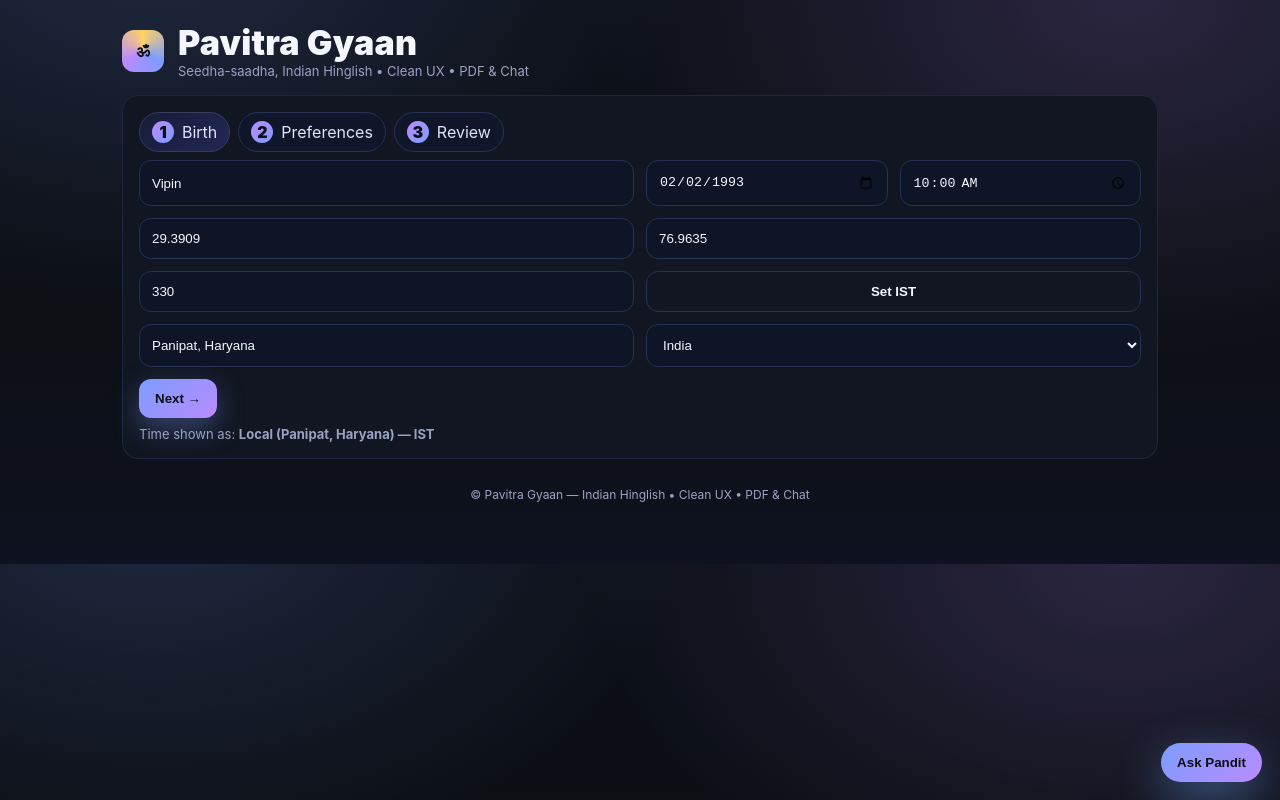
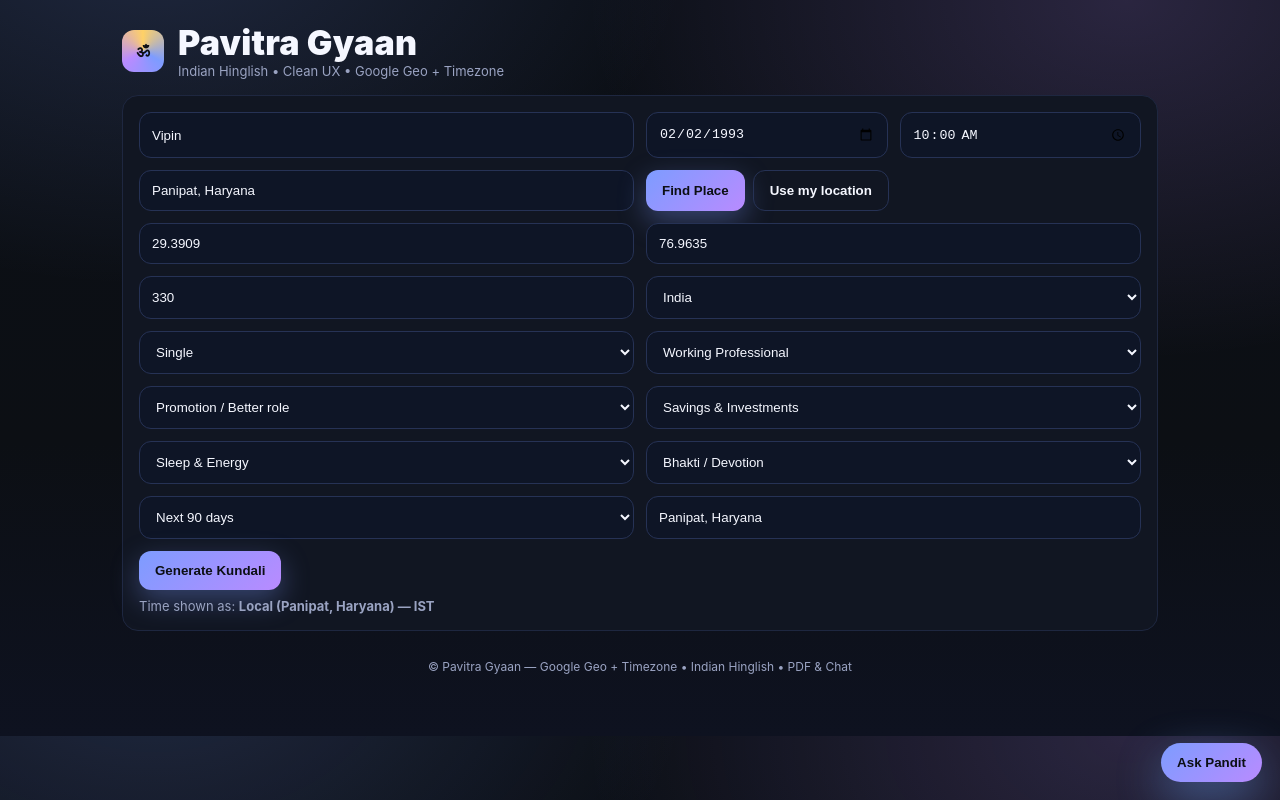
Before and after one commit to vipinatyagi-web/pavitra-gyaan-site-NEW, a Next.js app: page / in a window 1280 px wide. Built offline with nearby package versions, Linux system fonts and the light colour scheme.

Commit message:
Update index.js

```diff
--- a/pages/index.js
+++ b/pages/index.js
@@ -6,13 +6,9 @@ const TABS = ['Overview','Career','Money','Love','Health','Family','Education','
 export default function Home(){
   const [step,setStep]=useState(1);
   const [form,setForm]=useState({full_name:'Vipin',dob:'1993-02-02',tob:'10:00',lat:'29.3909',lon:'76.9635',tz_offset_minutes:'330'});
-  const [extra,setExtra]=useState({
-    country:'India', birthplace:'Panipat, Haryana',
-    gender:'Male', relationship_status:'Single',
-    career_stage:'Working Professional', career_goal:'Promotion / Better role',
-    money_goal:'Savings & Investments', health_focus:'Sleep & Energy',
-    spiritual_inclination:'Bhakti / Devotion', top_concern:'Career Clarity', time_horizon:'Next 90 days'
-  });
+  const [extra,setExtra]=useState({country:'India', birthplace:'Panipat, Haryana', gender:'Male', relationship_status:'Single', career_stage:'Working Professional', career_goal:'Promotion / Better role', money_goal:'Savings & Investments', health_focus:'Sleep & Energy', spiritual_inclination:'Bhakti / Devotion', top_concern:'Career Clarity', time_horizon:'Next 90 days'});
+  const [place,setPlace]=useState('Panipat, Haryana');
+  const [geoLoading,setGeoLoading]=useState(false);
 
   const [loading,setLoading]=useState(false);
   const [result,setResult]=useState(null);
@@ -24,15 +20,42 @@ export default function Home(){
   const [q,setQ]=useState('');
 
   const istLabel=useMemo(()=>{
-    if((extra.country||'').toLowerCase()==='india') return `Local (${extra.birthplace||'India'}) — IST`;
     const m=parseInt(form.tz_offset_minutes||'330',10);
+    if((extra.country||'').toLowerCase()==='india' || m===330) return `Local (${extra.birthplace||'India'}) — IST`;
     const s=m>=0?'+':'-'; const h=String(Math.floor(Math.abs(m)/60)).padStart(2,'0'); const mm=String(Math.abs(m)%60).padStart(2,'0');
     return `UTC${s}${h}:${mm}`;
   },[form.tz_offset_minutes, extra.country, extra.birthplace]);
 
   const update=e=>setForm({...form,[e.target.name]:e.target.value});
   const updateExtra=e=>setExtra({...extra,[e.target.name]:e.target.value});
-  const setIST=()=>setForm({...form,tz_offset_minutes:'330'});
+
+  async function resolvePlace(){
+    if(!place.trim())return;
+    setGeoLoading(true);
+    try{
+      const r=await fetch(`/api/geo?query=${encodeURIComponent(place)}`);
+      const j=await r.json();
+      if(!r.ok) throw new Error(j?.error||'Location not found');
+      setForm({...form, lat:String(j.lat), lon:String(j.lon), tz_offset_minutes:String(j.tz_offset_minutes)});
+      setExtra({...extra, birthplace: j.address || place, country: j.country || extra.country});
+    }catch(e){ alert('Geo error: '+e.message); }
+    finally{ setGeoLoading(false); }
+  }
+  async function detectMe(){
+    if(!navigator.geolocation){ alert('Location permission not available'); return; }
+    setGeoLoading(true);
+    navigator.geolocation.getCurrentPosition(async (pos)=>{
+      try{
+        const { latitude, longitude } = pos.coords;
+        const r=await fetch(`/api/geo?lat=${latitude}&lon=${longitude}`);
+        const j=await r.json();
+        if(!r.ok) throw new Error(j?.error||'Geo failed');
+        setForm({...form, lat:String(j.lat), lon:String(j.lon), tz_offset_minutes:String(j.tz_offset_minutes)});
+        setExtra({...extra, birthplace: j.address || extra.birthplace, country: j.country || extra.country});
+        setPlace(j.address || `${latitude}, ${longitude}`);
+      }catch(e){ alert('Detect error: '+e.message); } finally{ setGeoLoading(false); }
+    }, (err)=>{ setGeoLoading(false); alert('Permission denied'); });
+  }
 
   async function submit(e){
     e?.preventDefault?.(); setLoading(true); setResult(null);
@@ -42,6 +65,7 @@ export default function Home(){
       setResult(j); setActive('Overview'); setTimeout(()=>reportRef.current?.scrollIntoView({behavior:'smooth'}),120);
     }catch(err){ alert('Error: '+err.message);}finally{ setLoading(false); }
   }
+
   async function ask(){
     if(!q.trim())return;
     const mine=[...messages,{role:'user',text:q}]; setMessages(mine); setQ('');
@@ -49,6 +73,7 @@ export default function Home(){
       const j=await r.json(); setMessages([...mine,{role:'bot',text:j?.reply||'—'}]);
     }catch{ setMessages([...mine,{role:'bot',text:'Network error — baad me poochein.'}]); }
   }
+
   async function downloadPDF(){
     const html2canvas=(await import('html2canvas')).default; const {jsPDF}=await import('jspdf');
     const node=reportRef.current; const canvas=await html2canvas(node,{scale:2,backgroundColor:'#0e1220'});
@@ -56,28 +81,15 @@ export default function Home(){
     const w=pdf.internal.pageSize.getWidth(); const ratio=w/canvas.width; const h=canvas.height*ratio;
     pdf.addImage(img,'PNG',0,0,w,h); pdf.save(`PavitraGyaan_${(form.full_name||'User').replace(/\s+/g,'_')}.pdf`);
   }
-  const askQuick=(text)=>{ setChatOpen(true); setQ(text); setTimeout(()=>document.querySelector('.chatInput')?.focus(),50); };
 
   return (
     <div className="container">
       <div className="header">
         <div className="logo">ॐ</div>
-        <div>
-          <div className="brand">Pavitra Gyaan</div>
-          <div className="sub">Seedha-saadha, Indian Hinglish • Clean UX • PDF & Chat</div>
-        </div>
+        <div><div className="brand">Pavitra Gyaan</div><div className="sub">Indian Hinglish • Clean UX • Google Geo + Timezone</div></div>
       </div>
 
-      {/* MULTI-STEP */}
       <div className="card" style={{marginTop:16}}>
-        <div className="stepper">
-          <div className={`step ${step===1?'active':''}`} onClick={()=>setStep(1)}><div className="dot">1</div><div>Birth</div></div>
-          <div className={`step ${step===2?'active':''}`} onClick={()=>setStep(2)}><div className="dot">2</div><div>Preferences</div></div>
-          <div className={`step ${step===3?'active':''}`} onClick={()=>setStep(3)}><div className="dot">3</div><div>Review</div></div>
-        </div>
-
-        {step===1 && (
-          <div>
         <div className="row">
           <input className="input" name="full_name" value={form.full_name} onChange={update} placeholder="Full Name" />
           <div className="row" style={{gap:12}}>
@@ -85,85 +97,100 @@ export default function Home(){
             <input className="input" type="time" name="tob" value={form.tob} onChange={update}/>
           </div>
         </div>
+
+        {/* Place search + detect */}
         <div className="row" style={{marginTop:12}}>
-              <input className="input" name="lat" value={form.lat} onChange={update} placeholder="Latitude (e.g., 28.6139)" />
-              <input className="input" name="lon" value={form.lon} onChange={update} placeholder="Longitude (e.g., 77.2090)" />
+          <input className="input" value={place} onChange={e=>setPlace(e.target.value)} placeholder="Birthplace (City, State) e.g., Panipat, Haryana" />
+          <div style={{display:'flex',gap:8}}>
+            <button className="btn" type="button" disabled={geoLoading} onClick={resolvePlace}>{geoLoading?'Finding…':'Find Place'}</button>
+            <button className="btnGhost" type="button" disabled={geoLoading} onClick={detectMe}>Use my location</button>
           </div>
-            <div className="row" style={{marginTop:12}}>
-              <input className="input" name="tz_offset_minutes" value={form.tz_offset_minutes} onChange={update} placeholder="TZ offset minutes (IST=330)" />
-              <button className="btnGhost" type="button" onClick={setIST}>Set IST</button>
         </div>
 
         <div className="row" style={{marginTop:12}}>
-              <input className="input" name="birthplace" value={extra.birthplace} onChange={e=>updateExtra({target:{name:'birthplace',value:e.target.value}})} placeholder="Birth Place (City, State)" />
-              <select className="select" name="country" value={extra.country} onChange={updateExtra}>
+          <input className="input" name="lat" value={form.lat} onChange={update} placeholder="Latitude" />
+          <input className="input" name="lon" value={form.lon} onChange={update} placeholder="Longitude" />
+        </div>
+
+        <div className="row" style={{marginTop:12}}>
+          <input className="input" name="tz_offset_minutes" value={form.tz_offset_minutes} onChange={update} placeholder="TZ offset minutes (IST=330)" />
+          <select className="select" name="country" value={extra.country} onChange={e=>setExtra({...extra,country:e.target.value})}>
             <option>India</option><option>UAE</option><option>USA</option><option>UK</option><option>Canada</option><option>Australia</option><option>Other</option>
           </select>
         </div>
 
+        <div className="row" style={{marginTop:12}}>
+          <select className="select" name="relationship_status" value={extra.relationship_status} onChange={e=>setExtra({...extra,relationship_status:e.target.value})}>
+            <option>Single</option><option>Committed/Married</option><option>It’s Complicated</option>
+          </select>
+          <select className="select" name="career_stage" value={extra.career_stage} onChange={e=>setExtra({...extra,career_stage:e.target.value})}>
+            <option>Student</option><option>Working Professional</option><option>Manager/Lead</option><option>Entrepreneur</option><option>Career Break</option>
+          </select>
+        </div>
+
+        <div className="row" style={{marginTop:12}}>
+          <select className="select" name="career_goal" value={extra.career_goal} onChange={e=>setExtra({...extra,career_goal:e.target.value})}>
+            <option>Promotion / Better role</option><option>Job change</option><option>Start business</option><option>Skill upgrade</option><option>Work-life balance</option>
+          </select>
+          <select className="select" name="money_goal" value={extra.money_goal} onChange={e=>setExtra({...extra,money_goal:e.target.value})}>
+            <option>Savings & Investments</option><option>Debt free</option><option>Side income</option><option>Big purchase</option>
+          </select>
+        </div>
+
+        <div className="row" style={{marginTop:12}}>
+          <select className="select" name="health_focus" value={extra.health_focus} onChange={e=>setExtra({...extra,health_focus:e.target.value})}>
+            <option>Sleep & Energy</option><option>Weight/Fitness</option><option>Stress/Anxiety</option><option>Back/Neck</option>
+          </select>
+          <select className="select" name="spiritual_inclination" value={extra.spiritual_inclination} onChange={e=>setExtra({...extra,spiritual_inclination:e.target.value})}>
+            <option>Bhakti / Devotion</option><option>Dhyaan / Meditation</option><option>Seva / Charity</option><option>Gyaan / Study</option>
+          </select>
+        </div>
+
+        <div className="row" style={{marginTop:12}}>
+          <select className="select" name="time_horizon" value={extra.time_horizon} onChange={e=>setExtra({...extra,time_horizon:e.target.value})}>
+            <option>Next 30 days</option><option>Next 90 days</option><option>6–12 months</option><option>Multi-year</option>
+          </select>
+          <input className="input" name="birthplace" value={extra.birthplace} onChange={e=>setExtra({...extra,birthplace:e.target.value})} placeholder="Final Birthplace label to show" />
+        </div>
+
         <div style={{display:'flex',gap:12,marginTop:12}}>
-              <button className="btn" onClick={()=>setStep(2)}>Next →</button>
+          <button className="btn" disabled={loading} onClick={submit}>{loading?'Calculating…':'Generate Kundali'}</button>
         </div>
+
         <div className="sub" style={{marginTop:8}}>Time shown as: <b>{istLabel}</b></div>
       </div>
+
+      {/* REPORT */}
+      {result && (
+        <Report result={result} active={active} setActive={setActive} reportRef={reportRef} downloadPDF={downloadPDF} />
       )}
 
-        {step===2 && (
-          <div>
-            <div className="row">
-              <Select label="Gender" name="gender" value={extra.gender} onChange={updateExtra} options={['Male','Female','Other']}/>
-              <Select label="Relationship Status" name="relationship_status" value={extra.relationship_status} onChange={updateExtra} options={['Single','Committed/Married','It’s Complicated']}/>
+      {/* CHAT */}
+      <div className="chatDock">
+        {!chatOpen && <button className="chatBtn" onClick={()=>setChatOpen(true)}>Ask Pandit</button>}
+        {chatOpen && (
+          <div className="chatPanel">
+            <div className="chatHead"><b>Ask Pandit</b><span className="sub" style={{marginLeft:8}}>Seedhi baat • IST</span>
+              <button className="btnGhost" onClick={()=>setChatOpen(false)} style={{padding:'6px 10px',marginLeft:'auto'}}>Close</button>
             </div>
-            <div className="row" style={{marginTop:12}}>
-              <Select label="Career Stage" name="career_stage" value={extra.career_stage} onChange={updateExtra} options={['Student','Working Professional','Manager/Lead','Entrepreneur','Career Break']}/>
-              <Select label="Career Goal" name="career_goal" value={extra.career_goal} onChange={updateExtra} options={['Promotion / Better role','Job change','Start business','Skill upgrade','Work-life balance']}/>
-            </div>
-            <div className="row" style={{marginTop:12}}>
-              <Select label="Money Goal" name="money_goal" value={extra.money_goal} onChange={updateExtra} options={['Savings & Investments','Debt free','Side income','Big purchase']}/>
-              <Select label="Health Focus" name="health_focus" value={extra.health_focus} onChange={updateExtra} options={['Sleep & Energy','Weight/Fitness','Stress/Anxiety','Back/Neck']}/>
-            </div>
-            <div className="row" style={{marginTop:12}}>
-              <Select label="Spiritual Inclination" name="spiritual_inclination" value={extra.spiritual_inclination} onChange={updateExtra} options={['Bhakti / Devotion','Dhyaan / Meditation','Seva / Charity','Gyaan / Study']}/>
-              <Select label="Top Concern" name="top_concern" value={extra.top_concern} onChange={updateExtra} options={['Career Clarity','Love/Marriage','Money Stability','Health Routine','Family Harmony']}/>
-            </div>
-            <div className="row" style={{marginTop:12}}>
-              <Select label="Time Horizon" name="time_horizon" value={extra.time_horizon} onChange={updateExtra} options={['Next 30 days','Next 90 days','6–12 months','Multi-year']}/>
-              <div></div>
-            </div>
-            <div style={{display:'flex',gap:12,marginTop:12}}>
-              <button className="btnGhost" onClick={()=>setStep(1)}>← Back</button>
-              <button className="btn" onClick={()=>setStep(3)}>Next →</button>
-            </div>
-          </div>
-        )}
-
-        {step===3 && (
-          <div>
-            <div className="cardSoft">
-              <b>Review</b>
-              <div className="hr"></div>
-              <div className="grid2">
-                <Meta label="Naam" value={form.full_name}/>
-                <Meta label="DOB" value={form.dob}/>
-                <Meta label="TOB" value={form.tob}/>
-                <Meta label="Jagah" value={`${extra.birthplace}, ${extra.country}`}/>
-                <Meta label="Lat/Lon" value={`${form.lat}, ${form.lon}`}/>
-                <Meta label="Focus" value={extra.top_concern}/>
-              </div>
-            </div>
-            <div style={{display:'flex',gap:12,marginTop:12}}>
-              <button className="btnGhost" onClick={()=>setStep(2)}>← Back</button>
-              <button className="btn" disabled={loading} onClick={submit}>{loading?'Calculating…':'Generate Kundali'}</button>
+            <div className="chatBody">{messages.map((m,i)=>(<div key={i} className={`msg ${m.role==='user'?'user':'bot'}`}>{m.text}</div>))}</div>
+            <div className="chatInputWrap">
+              <input className="chatInput" value={q} onChange={e=>setQ(e.target.value)} placeholder="Apna sawal likhein..." />
+              <button className="btn" onClick={ask}>Send</button>
             </div>
           </div>
         )}
       </div>
 
-      {/* REPORT */}
-      {result && (
+      <div className="footer">© Pavitra Gyaan — Google Geo + Timezone • Indian Hinglish • PDF & Chat</div>
+    </div>
+  );
+}
+
+function Report({result, active, setActive, reportRef, downloadPDF}){
+  return (
     <div ref={reportRef} style={{marginTop:16}}>
-          <div className="tabs">{TABS.map(t=>(<div key={t} className={`tab ${active===t?'active':''}`} onClick={()=>setActive(t)}>{t}</div>))}</div>
-
+      <div className="tabs">{['Overview','Career','Money','Love','Health','Family','Education','Travel','Spiritual','Upaay','Lucky','Do/Don’t','Timeline'].map(t=>(<div key={t} className={`tab ${active===t?'active':''}`} onClick={()=>setActive(t)}>{t}</div>))}</div>
       {active==='Overview' && (
         <div className="card" style={{marginTop:12}}>
           <div className="grid2">
@@ -174,23 +201,20 @@ export default function Home(){
             <Meta label="Lat/Lon" value={`${result?.meta?.lat}, ${result?.meta?.lon}`}/>
           </div>
           <div className="hr"></div>
-              <Accordion title="Saar (Seedhi baat)" open><div>{result.summary}</div></Accordion>
+          <Acc title="Saar (Seedhi baat)" open><div>{result.summary}</div></Acc>
           <div style={{display:'flex',gap:12,marginTop:12}}>
-                <button className="btnGold" onClick={downloadPDF}>Download PDF</button>
-                <a className="btnGhost" href={`https://wa.me/?text=${encodeURIComponent('Pavitra Gyaan reading: '+(result.summary||''))}`} target="_blank" rel="noreferrer">Share on WhatsApp</a>
+            <button className="btn" onClick={downloadPDF}>Download PDF</button>
           </div>
         </div>
       )}
-
-          {renderSection('Career', result?.sections?.career, ()=>askQuick('Agla mahina career me best dates?'))}
-          {renderSection('Money', result?.sections?.money, ()=>askQuick('Paise bachane ka weekly plan banao.'))}
-          {renderSection('Love', result?.sections?.love, ()=>askQuick('Heart-to-heart ke liye best time?'))}
-          {renderSection('Health', result?.sections?.health, ()=>askQuick('7-din ka simple health routine?'))}
-          {renderSection('Family', result?.sections?.family, ()=>askQuick('Family harmony ke 3 steps?'))}
-          {renderSection('Education', result?.sections?.education, ()=>askQuick('45-min study schedule bana do.'))}
-          {renderSection('Travel', result?.sections?.travel, ()=>askQuick('Next 60 din me chhota trip window?'))}
-          {renderSection('Spiritual', result?.sections?.spiritual, ()=>askQuick('Roz ka 10-min bhakti routine?'))}
-
+      {renderSection('Career', result?.sections?.career)}
+      {renderSection('Money', result?.sections?.money)}
+      {renderSection('Love', result?.sections?.love)}
+      {renderSection('Health', result?.sections?.health)}
+      {renderSection('Family', result?.sections?.family)}
+      {renderSection('Education', result?.sections?.education)}
+      {renderSection('Travel', result?.sections?.travel)}
+      {renderSection('Spiritual', result?.sections?.spiritual)}
       {active==='Upaay' && <CardList title="Upaay" items={result?.remedies||[]}/>}
       {active==='Lucky' && (
         <div className="card" style={{marginTop:12}}>
@@ -216,48 +240,27 @@ export default function Home(){
         </div>
       )}
     </div>
+  );
+}
+
+function renderSection(title, data){
+  if(!data) return null;
+  return (
+    <div className="card" style={{marginTop:12}}>
+      <h3 className="h3">{title}</h3>
+      {typeof data==='string'? <div>{data}</div> : (
+        <>
+          {data?.headline && <div className="badge">{data.headline}</div>}
+          {Array.isArray(data?.indicators)&&data.indicators.length>0 && (<div style={{display:'flex',gap:8,flexWrap:'wrap',margin:'8px 0'}}>{data.indicators.map((b,i)=><span key={i} className="badge">{b}</span>)}</div>)}
+          {data?.forensic && <Acc title="Seedhi baat (Detail)" open><div>{data.forensic}</div></Acc>}
+          {Array.isArray(data?.pinpoint)&&data.pinpoint.length>0 && (<Acc title="Exact Windows"><ul style={{margin:'6px 0 0'}}>{data.pinpoint.map((p,i)=><li key={i}><b>{p}</b></li>)}</ul></Acc>)}
+          {Array.isArray(data?.actions)&&data.actions.length>0 && (<Acc title="Action Plan (Aaj • 7-din • 90-din)" open><ul style={{margin:'6px 0 0'}}>{data.actions.map((p,i)=><li key={i}>{p}</li>)}</ul></Acc>)}
+          {data?.confidence && <div style={{marginTop:8}}><span className="badge">Confidence: {data.confidence}</span></div>}
+        </>
       )}
-
-      {/* CHAT */}
-      <div className="chatDock">
-        {!chatOpen && <button className="chatBtn" onClick={()=>setChatOpen(true)}>Ask Pandit</button>}
-        {chatOpen && (
-          <div className="chatPanel">
-            <div className="chatHead"><b>Ask Pandit</b><span className="sub" style={{marginLeft:8}}>Seedhi baat • IST</span>
-              <button className="btnGhost" onClick={()=>setChatOpen(false)} style={{padding:'6px 10px',marginLeft:'auto'}}>Close</button>
-            </div>
-            <div className="chatBody">
-              {messages.map((m,i)=>(<div key={i} className={`msg ${m.role==='user'?'user':'bot'}`}>{m.text}</div>))}
-            </div>
-            <div className="chatInputWrap">
-              <input className="chatInput" value={q} onChange={e=>setQ(e.target.value)} placeholder="Apna sawal likhein..." />
-              <button className="btn" onClick={ask}>Send</button>
-            </div>
-          </div>
-        )}
-      </div>
-
-      <div className="footer">© Pavitra Gyaan — Indian Hinglish • Clean UX • PDF & Chat</div>
     </div>
   );
 }
 
 function Meta({label,value}){ return (<div className="cardSoft"><div className="metaKey">{label}</div><div className="metaVal">{value||'—'}</div></div>); }
-function Select({label,name,value,onChange,options}){ return (<div><div className="metaKey" style={{margin:'0 0 6px'}}>{label}</div><select className="select" name={name} value={value} onChange={onChange}>{options.map(o=><option key={o}>{o}</option>)}</select></div>); }
-function Accordion({title,children,open}){ const [isOpen,setOpen]=useState(!!open); return (<div className="acc"><div className="accHead" onClick={()=>setOpen(v=>!v)}><b>{title}</b><span>{isOpen?'−':'+'}</span></div>{isOpen&&<div className="accBody">{children}</div>}</div>); }
-function SectionView({title,data,quick}){
-  return (<div className="card" style={{marginTop:12}}>
-    <h3 className="h3">{title}</h3>
-    {typeof data==='string' ? <div>{data}</div> : (<>
-      {data?.headline && <div className="badge">{data.headline}</div>}
-      {Array.isArray(data?.indicators)&&<div style={{display:'flex',gap:8,flexWrap:'wrap',margin:'8px 0'}}>{data.indicators.map((b,i)=><span key={i} className="badge">{b}</span>)}</div>}
-      {data?.forensic && <Accordion title="Seedhi baat (Detail)" open><div>{data.forensic}</div></Accordion>}
-      {Array.isArray(data?.pinpoint)&&data.pinpoint.length>0 && <Accordion title="Exact Windows"><ul style={{margin:'6px 0 0'}}>{data.pinpoint.map((p,i)=><li key={i}><b>{p}</b></li>)}</ul></Accordion>}
-      {Array.isArray(data?.actions)&&data.actions.length>0 && <Accordion title="Action Plan (Aaj • 7-din • 90-din)" open><ul style={{margin:'6px 0 0'}}>{data.actions.map((p,i)=><li key={i}>{p}</li>)}</ul></Accordion>}
-      {data?.confidence && <div style={{marginTop:8}}><span className="badge">Confidence: {data.confidence}</span></div>}
-    </>)}
-    <div style={{display:'flex',gap:8,marginTop:10}}><button className="btnGhost" onClick={quick}>Ask follow-up</button></div>
-  </div>);
-}
-function renderSection(title,data,quick){ return (data ? <SectionView title={title} data={data} quick={quick}/> : null); }
-function CardList({title,items}){ return (<div className="card" style={{marginTop:12}}><h3 className="h3">{title}</h3><ul style={{margin:'6px 0 0'}}>{(items||[]).map((x,i)=><li key={i}>{x}</li>)}</ul></div>); }
+function Acc({title,children,open}){ const [isOpen,setOpen]=useState(!!open); return (<div className="acc"><div className="accHead" onClick={()=>setOpen(v=>!v)}><b>{title}</b><span>{isOpen?'−':'+'}</span></div>{isOpen&&<div className="accBody">{children}</div>}</div>); }
```
Lines whose indentation alone changed are shown as unchanged.
